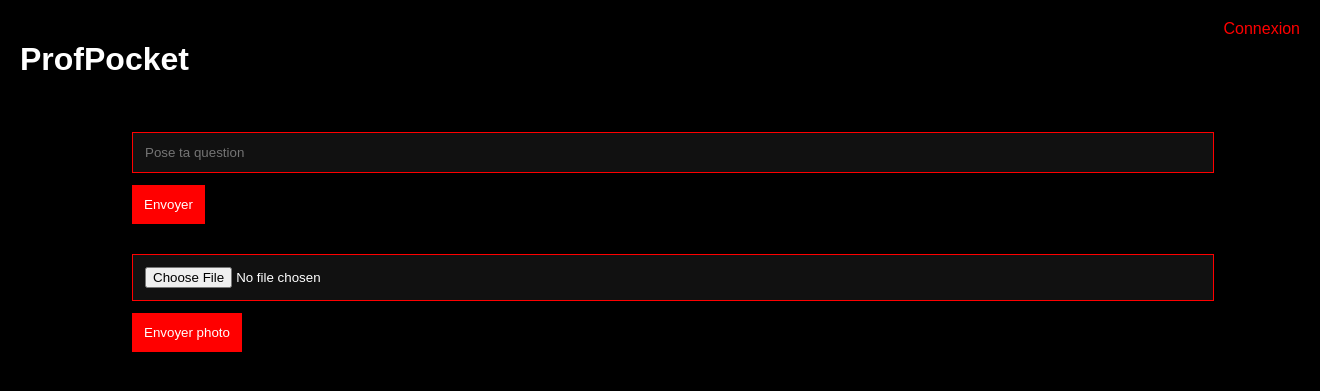
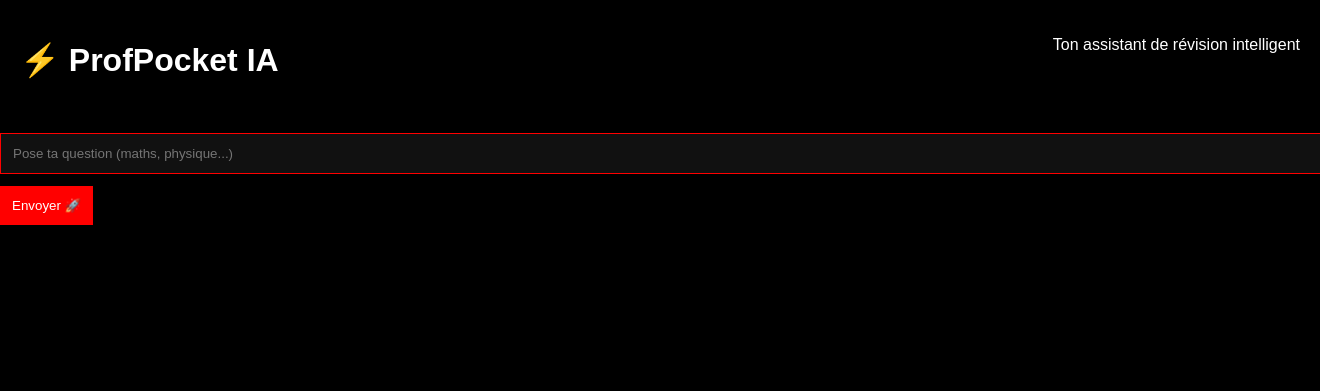
Before and after one commit to Laoso131/Profpocket, a Flask app: page / in a window 1320 px wide; the page is wider, and only the part inside the window is pictured. Shown: the top 391 px of that part. Run offline with Flask 3, Linux system fonts and the light colour scheme.

Commit message:
Update index.html

```diff
--- a/templates/index.html
+++ b/templates/index.html
@@ -1,70 +1,29 @@
 <!DOCTYPE html>
-
 <html>
-
 <head>
-
-<meta charset="utf-8">
-
-<title>ProfPocket</title>
-
-<link
-rel="stylesheet"
-href="/static/style.css">
-
+    <title>ProfPocket</title>
+    <link rel="stylesheet" href="/static/style.css">
 </head>
 
 <body>
 
-<header>
+<div class="container">
 
-<h1>ProfPocket</h1>
+    <header>
+        <h1>⚡ ProfPocket IA</h1>
+        <p>Ton assistant de révision intelligent</p>
+    </header>
 
-<a href="/login">
+    <div id="chat-box" class="chat-box"></div>
 
-Connexion
-
-</a>
-
-</header>
-
-<div class="chat">
-
-<div id="messages">
+    <div class="input-area">
+        <input id="msg" placeholder="Pose ta question (maths, physique...)" />
+        <button onclick="send()">Envoyer 🚀</button>
+    </div>
 
 </div>
 
-<input
-id="message"
-placeholder="Pose ta question">
-
-<button
-onclick="sendMessage()">
-
-Envoyer
-
-</button>
-
-<br><br>
-
-<input
-type="file"
-id="photo">
-
-<button
-onclick="sendPhoto()">
-
-Envoyer photo
-
-</button>
-
-</div>
-
-<script
-src="/static/script.js">
-
-</script>
+<script src="/static/script.js"></script>
 
 </body>
-
 </html>
```
